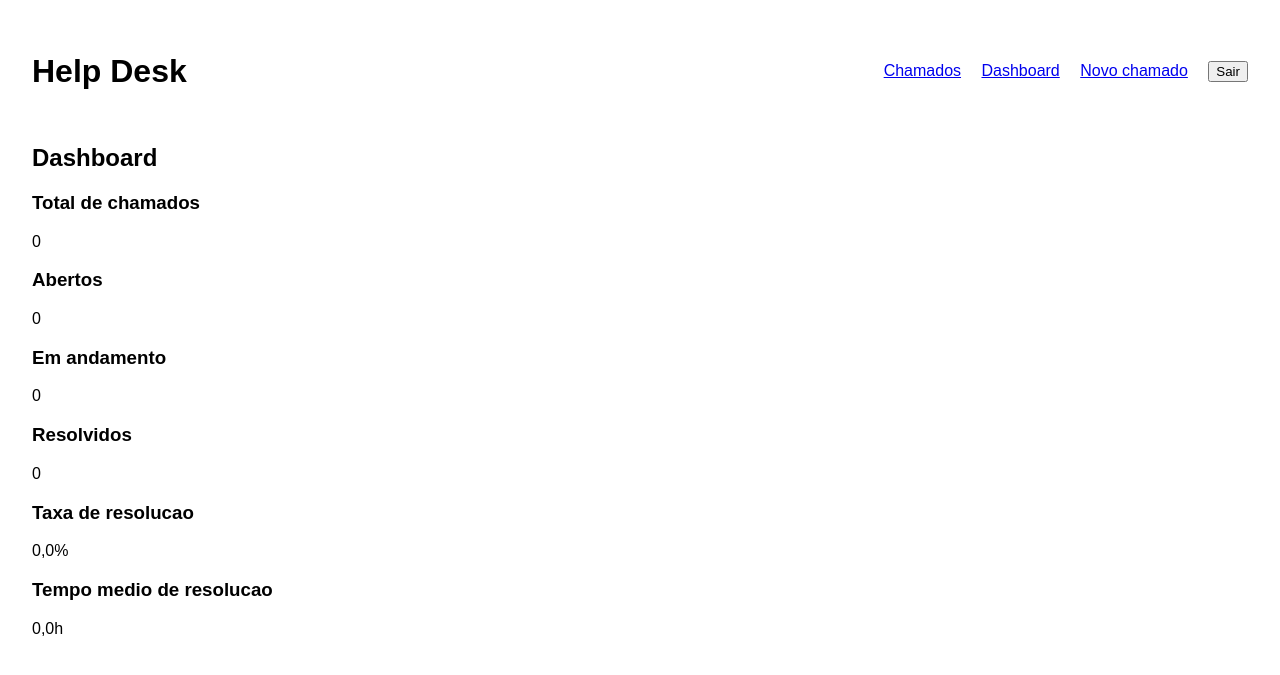
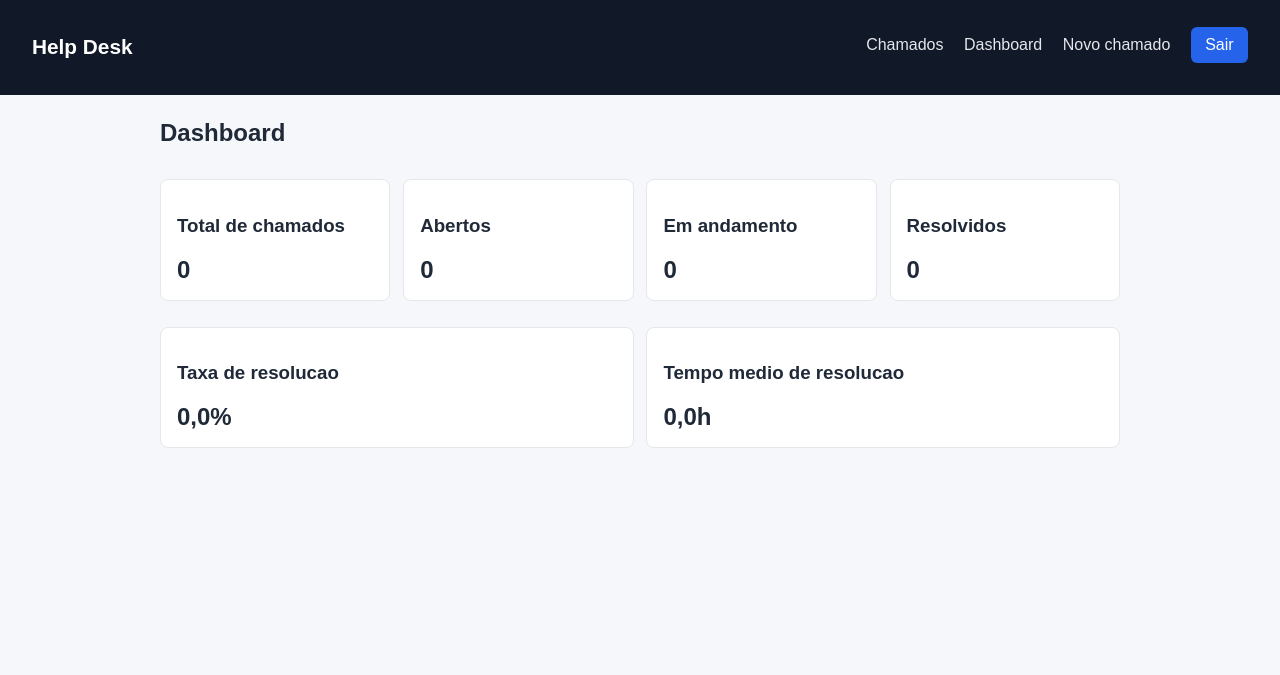
Before and after one commit to herbertrj/django-helpdesk-junior, a Django app: page /dashboard/ in a window 1280 px wide. Shown: the top 675 px of the page. Run offline with Django 4.2, Linux system fonts and the light colour scheme; the visitor is signed in with stand-in values (Sample User, id 1); data that the repository does not hold is empty.

Commit message:
style: melhorar layout das telas principais

```diff
--- a/static/css/styles.css
+++ b/static/css/styles.css
@@ -1,19 +1,112 @@
 body {
     font-family: Arial, sans-serif;
-    margin: 2rem;
+    margin: 0;
+    background: #f5f7fb;
+    color: #1f2937;
 }
 
-header {
+.topbar {
     display: flex;
     align-items: center;
     justify-content: space-between;
-    margin-bottom: 2rem;
+    padding: 1rem 2rem;
+    background: #111827;
+    color: #ffffff;
 }
 
-nav a {
-    margin-right: 1rem;
+.brand {
+    margin: 0;
+    font-size: 1.3rem;
 }
 
-main {
-    max-width: 900px;
+.menu a {
+    margin-right: 1rem;
+    color: #e5e7eb;
+    text-decoration: none;
 }
+
+.menu a:hover {
+    color: #ffffff;
+}
+
+.container {
+    max-width: 960px;
+    margin: 1.5rem auto;
+    padding: 0 1rem;
+}
+
+.inline-form {
+    display: inline-flex;
+    align-items: center;
+    gap: 0.5rem;
+    margin: 0.7rem 0 1rem;
+}
+
+.form-card,
+.card {
+    background: #ffffff;
+    border: 1px solid #e5e7eb;
+    border-radius: 8px;
+    padding: 1rem;
+    margin: 0.8rem 0;
+}
+
+.form-card p {
+    margin-bottom: 0.8rem;
+}
+
+input,
+select,
+textarea,
+button {
+    font: inherit;
+}
+
+input,
+select,
+textarea {
+    width: 100%;
+    max-width: 100%;
+    border: 1px solid #cbd5e1;
+    border-radius: 6px;
+    padding: 0.5rem 0.65rem;
+}
+
+button {
+    border: 0;
+    border-radius: 6px;
+    padding: 0.55rem 0.9rem;
+    background: #2563eb;
+    color: #ffffff;
+    cursor: pointer;
+}
+
+button:hover {
+    background: #1d4ed8;
+}
+
+.ticket-list {
+    list-style: none;
+    margin: 0;
+    padding: 0;
+}
+
+.ticket-item {
+    background: #ffffff;
+    border: 1px solid #e5e7eb;
+    border-radius: 8px;
+    padding: 0.8rem;
+    margin-bottom: 0.7rem;
+}
+
+.cards-grid {
+    display: grid;
+    gap: 0.8rem;
+    grid-template-columns: repeat(auto-fit, minmax(190px, 1fr));
+}
+
+.metric {
+    font-size: 1.5rem;
+    font-weight: 700;
+    margin: 0.4rem 0 0;
+}
--- a/templates/base.html
+++ b/templates/base.html
@@ -7,14 +7,14 @@
     <link rel="stylesheet" href="/static/css/styles.css">
 </head>
 <body>
-    <header>
-        <h1>Help Desk</h1>
-        <nav>
+    <header class="topbar">
+        <h1 class="brand">Help Desk</h1>
+        <nav class="menu">
             {% if user.is_authenticated %}
                 <a href="{% url 'ticket-list' %}">Chamados</a>
                 <a href="{% url 'dashboard' %}">Dashboard</a>
                 <a href="{% url 'ticket-create' %}">Novo chamado</a>
-                <form method="post" action="{% url 'logout' %}" style="display:inline;">
+                <form method="post" action="{% url 'logout' %}" class="inline-form">
                     {% csrf_token %}
                     <button type="submit">Sair</button>
                 </form>
@@ -25,7 +25,7 @@
         </nav>
     </header>
 
-    <main>
+    <main class="container">
         {% block content %}{% endblock %}
     </main>
 </body>
--- a/templates/registration/login.html
+++ b/templates/registration/login.html
@@ -4,7 +4,7 @@
 
 {% block content %}
 <h2>Entrar</h2>
-<form method="post">
+<form method="post" class="form-card">
     {% csrf_token %}
     {{ form.as_p }}
     <button type="submit">Entrar</button>
--- a/templates/registration/signup.html
+++ b/templates/registration/signup.html
@@ -4,7 +4,7 @@
 
 {% block content %}
 <h2>Criar conta</h2>
-<form method="post">
+<form method="post" class="form-card">
     {% csrf_token %}
     {{ form.as_p }}
     <button type="submit">Cadastrar</button>
--- a/templates/tickets/ticket_form.html
+++ b/templates/tickets/ticket_form.html
@@ -4,7 +4,7 @@
 
 {% block content %}
 <h2>Novo chamado</h2>
-<form method="post">
+<form method="post" class="form-card">
     {% csrf_token %}
     {{ form.as_p }}
     <button type="submit">Salvar chamado</button>
--- a/templates/tickets/ticket_list.html
+++ b/templates/tickets/ticket_list.html
@@ -5,7 +5,7 @@
 {% block content %}
 <h2>Lista de chamados</h2>
 
-<form method="get">
+<form method="get" class="inline-form">
     <label for="status">Filtrar por status:</label>
     <select name="status" id="status">
         <option value="">Todos</option>
@@ -18,9 +18,9 @@
     <button type="submit">Filtrar</button>
 </form>
 
-<ul>
+<ul class="ticket-list">
     {% for ticket in tickets %}
-        <li>
+        <li class="ticket-item">
             <a href="{% url 'ticket-detail' ticket.pk %}">
                 #{{ ticket.id }} - {{ ticket.title }}
             </a>
```
Also changed, not shown: templates/tickets/ticket_detail.html (+11 -9 lines).
